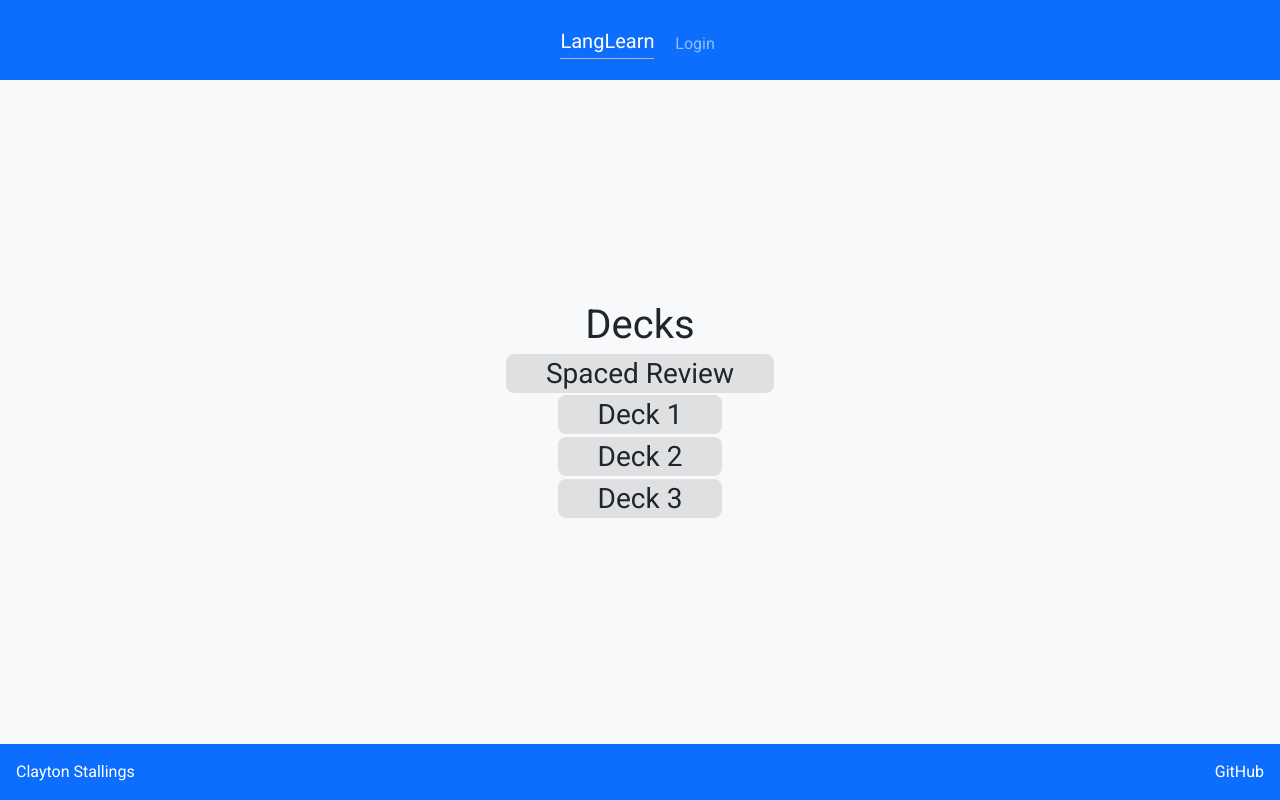
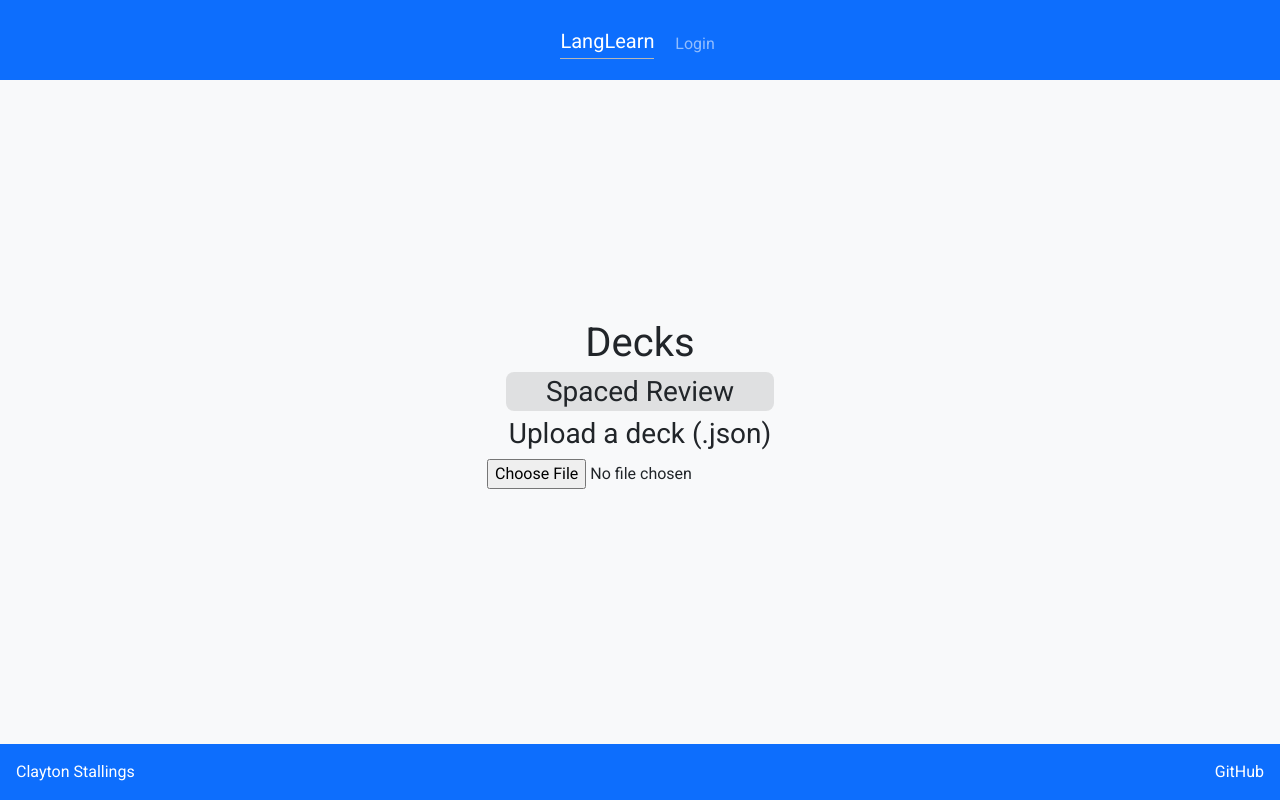
Before and after one commit to crstall4/mystartup, a React (Vite) app: page /browse in a window 1280 px wide. Built offline with nearby package versions, Linux system fonts and the light colour scheme.

Commit message:
made it so decks can be uploaded

```diff
--- a/package.json
+++ b/package.json
@@ -25,6 +25,7 @@
   },
   "dependencies": {
     "bootstrap": "^5.3.8",
+    "express": "^5.2.1",
     "react": "^19.2.4",
     "react-bootstrap": "^2.10.10",
     "react-dom": "^19.2.4",
--- a/src/app.jsx
+++ b/src/app.jsx
@@ -13,6 +13,7 @@ export default function App() {
   const [password, setPassword] = React.useState(localStorage.getItem('password') || '');
   const [score, setScore] = React.useState(JSON.parse(localStorage.getItem('score') || '[]'));
   const [friends, setFriends] = React.useState(JSON.parse(localStorage.getItem('friends') || '["Andrew", "Michael", "Carter", "Jeffery", "Jacob", "Clayton"]'));
+  const [decks, setDecks] = React.useState(JSON.parse(localStorage.getItem('decks') || '[]'));
 
   function handleSetUsername(value) {
     setUsername(value);
@@ -68,7 +69,7 @@ export default function App() {
       <Route path='/' element={<Login setUsername={handleSetUsername} setPassword={handleSetPassword} username={username} password={password}/>} exact />
       <Route path='/study' element={<Study user={username} password={password} score={score} setScore={handleSetScore} />} />
       <Route path='/friends' element={<Friends user={username} password={password} friends={friends} addFriend={handleAddFriend} removeFriend={handleRemoveFriend}/>} />
-      <Route path='/browse' element={<Browse user={username} password={password} />} />
+      <Route path='/browse' element={<Browse user={username} password={password} decks={decks} setDecks={setDecks} />} />
       <Route path='/stats' element={<Stats user={username} password={password} score={score}/>} />
       <Route path='*' element={<NotFound />} />
     </Routes>
--- a/src/browse/browse.jsx
+++ b/src/browse/browse.jsx
@@ -2,16 +2,80 @@ import React from 'react';
 import { NavLink } from 'react-router-dom';
 import '../app.css';
 
-export function Browse({user, password}) {
+export function Browse({user, password, decks, setDecks}) {
+  const [uploadStatus, setUploadStatus] = React.useState('');
+
+  async function handleDeckUpload(event) {
+    const file = event.target.files && event.target.files[0];
+    if (!file) {
+      return;
+    }
+
+    try {
+      const text = await file.text();
+      const deckData = JSON.parse(text);
+
+      if (!deckData.name || !Array.isArray(deckData.cards) || deckData.cards.length === 0) {
+        setUploadStatus('Deck must have a name and at least one card.');
+        event.target.value = '';
+        return;
+      }
+
+      for (let i = 0; i < deckData.cards.length; i++) {
+        const card = deckData.cards[i];
+        if (!card || !card.question || !card.answer) {
+          setUploadStatus('All cards must include both question and answer.');
+          event.target.value = '';
+          return;
+        }
+      }
+
+      const deckId = `${Date.now()}`;
+      const newDeck = {
+        id: deckId,
+        name: deckData.name,
+        owner: user,
+        cards: deckData.cards.map((card, index) => ({
+          id: `${index + 1}`,
+          question: String(card.question),
+          answer: String(card.answer),
+        })),
+      };
+
+      const updatedDecks = [...decks, newDeck];
+      setDecks(updatedDecks);
+      localStorage.setItem('decks', JSON.stringify(updatedDecks));
+      setUploadStatus(`Uploaded "${newDeck.name}"`);
+    } catch {
+      setUploadStatus('Could not upload, make sure its JSON and has good format.');
+    }
+
+    event.target.value = '';
+  }
+
   return (
     <main className="container-fluid bg-light text-center text-dark d-flex flex-column justify-content-center">
       <div>
       <h1>Decks</h1>
       <h3><NavLink to="/study" className="deck">Spaced Review</NavLink></h3>
-        <h3><NavLink to="/study" className="deck">Deck 1</NavLink></h3>
-        <h3><NavLink to="/study" className="deck">Deck 2</NavLink></h3>
-        <h3><NavLink to="/study" className="deck">Deck 3</NavLink></h3>
       </div>
+
+
+      <div>
+        {decks.map((deck, index) => (
+          <h4 key={deck.id || index}>
+            <NavLink to="/study" className="deck">{deck.name} ({deck.cards ? deck.cards.length : 0} cards)</NavLink>
+          </h4>
+        ))}
+      </div>
+
+
+      <div>
+        <h3>Upload a deck (.json)</h3>
+        <input type="file" accept=".json,application/json" onChange={handleDeckUpload} />
+        <p>{uploadStatus}</p>
+      </div>
+
     </main>
   );
 }
```
Also changed, not shown: test.json (added, +7 -0 lines), 1 other file (tests, documents, lock files or other folders).
